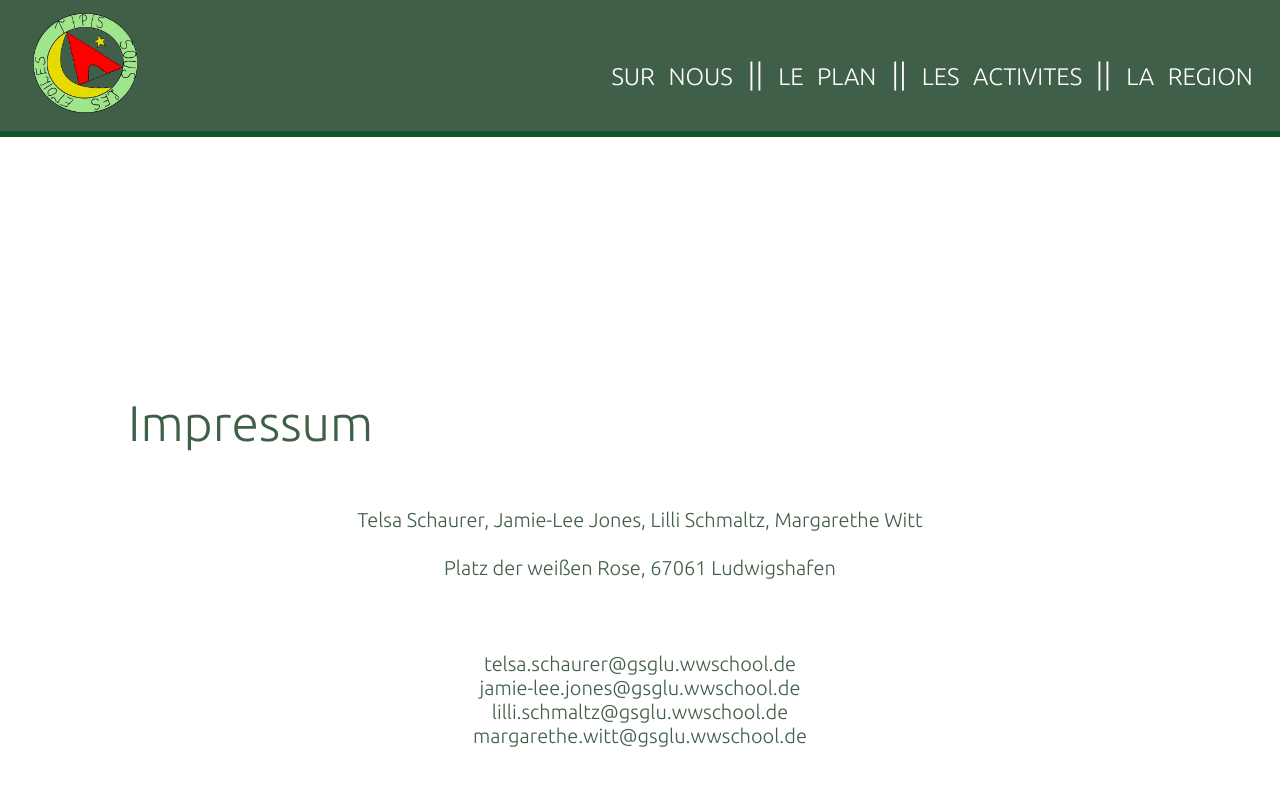
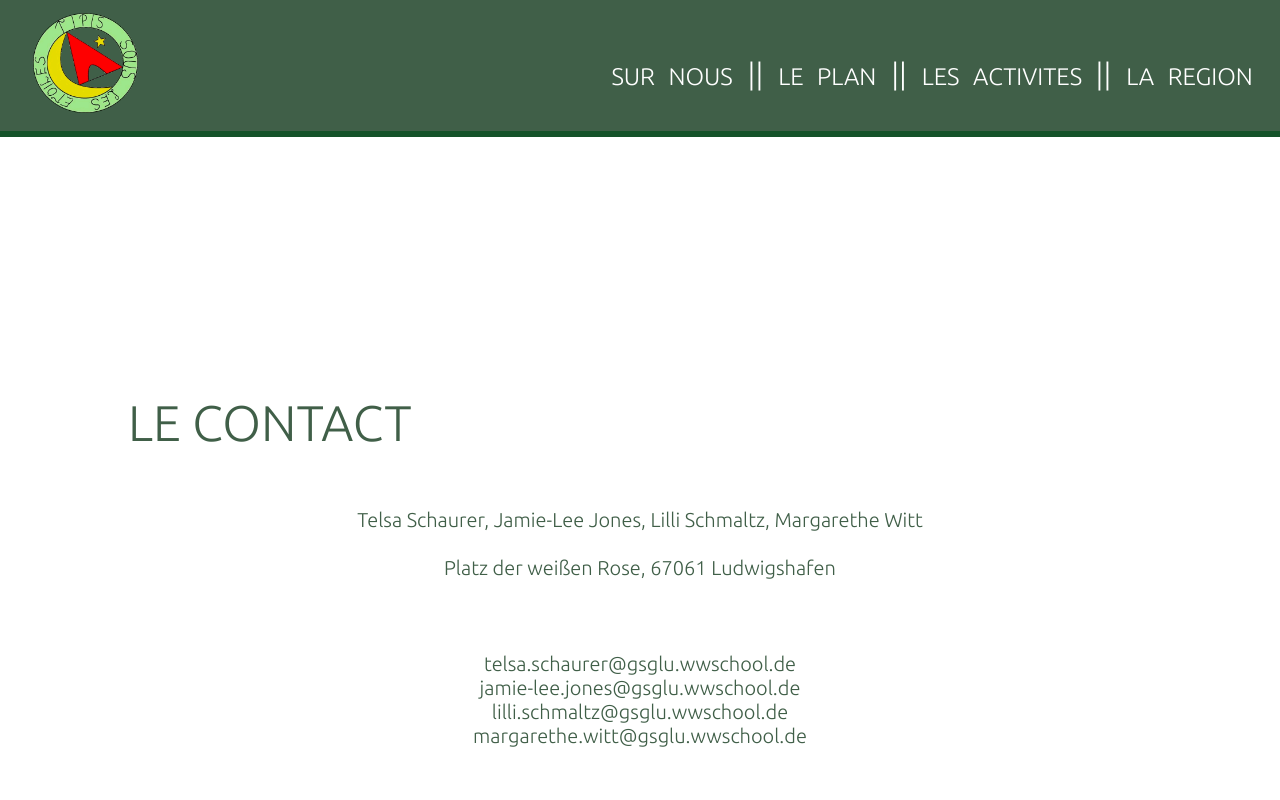
Before and after one commit to IchhabekeineAhnung/Camping2, a plain HTML site: page Impressum.html in a window 1280 px wide. Shown: the top 800 px of the page. Drawn offline with Linux system fonts and the light colour scheme.

Commit message:
Update Impressum.html

```diff
--- a/Impressum.html
+++ b/Impressum.html
@@ -25,7 +25,7 @@
 
 <div class="impressum">
 	<br><br><br><br><br>
- <h1>Impressum</h1><br>
+ <h1>LE CONTACT</h1><br>
 Telsa Schaurer, Jamie-Lee Jones, Lilli Schmaltz, Margarethe Witt <br><br>
 Platz der weißen Rose, 67061 Ludwigshafen <br><br><br><br>
 telsa.schaurer@gsglu.wwschool.de<br> jamie-lee.jones@gsglu.wwschool.de<br> lilli.schmaltz@gsglu.wwschool.de <br> margarethe.witt@gsglu.wwschool.de
```
